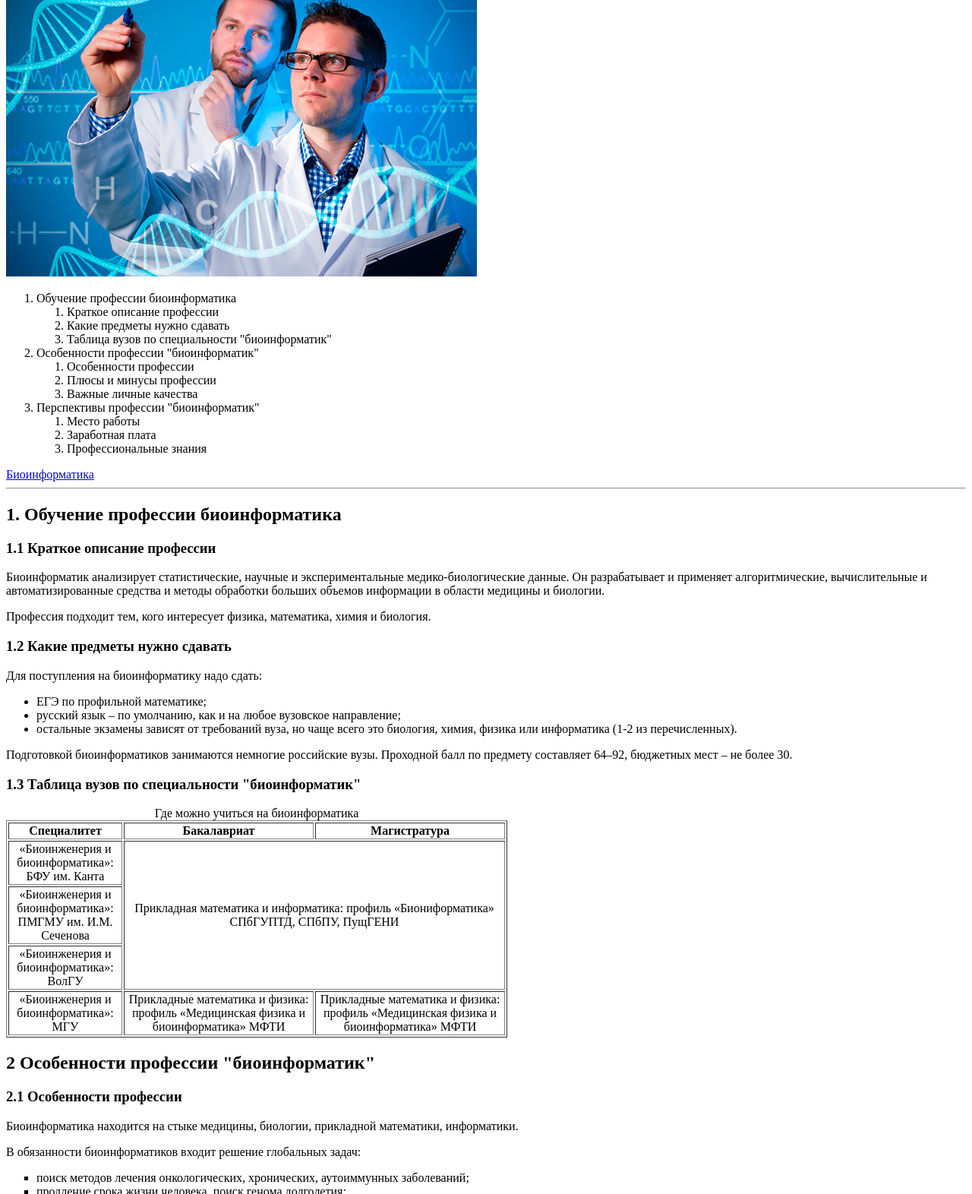
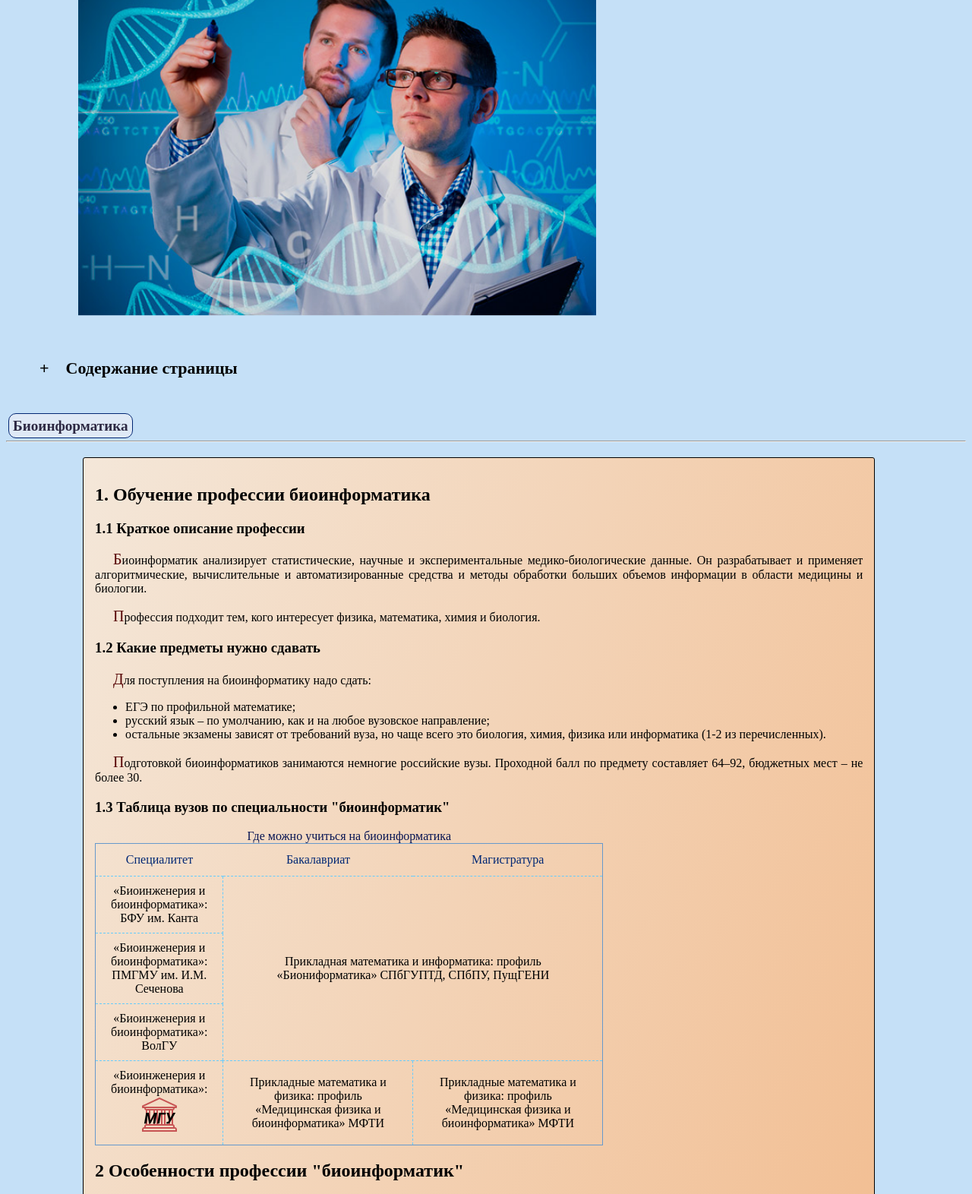
Before and after one commit to Ado4ka/bioinformatics, a plain HTML site: page profession.html in a window 1280 px wide. Shown: the part 139-1711 px from the top of the page at 76% size. Drawn offline with Linux system fonts and the light colour scheme.

Commit message:
added with css

```diff
--- /dev/null
+++ b/css/style.css
@@ -0,0 +1,143 @@
+
+
+table {
+    border: 1.5px solid #69c;
+    border-collapse: collapse; /* убирает в повтор границ*/
+    color: black;
+}
+th {
+    font-weight: normal;
+    color: rgb(1, 39, 116);
+    border-bottom: 1.5px dashed #6cf;
+    padding: 12px 17px;
+}
+td {
+
+    padding: 7px 17px;
+}
+caption {
+    color: rgb(7, 20, 83);
+}
+tbody td {
+    border-right: 1.5px dashed #6cf;
+    border-bottom: 1.5px dashed #6cf;
+    padding: 10px 20px;
+}
+tr:hover  {
+    background: #ccddff;
+}
+
+
+
+p {
+    text-indent: 1.5em; /*свойство CSS, которое задает отступ первой строки текста в элементе*/
+    width: 100%;
+    text-align: justify;
+}
+p:first-letter {
+    font-size: 20px;
+    color: rgb(87, 6, 6);
+}
+
+span.lit:before {
+    content: '* ';
+}
+
+
+
+/*ссылки меню оформление*/
+.menu {
+    border: 1px rgb(1, 39, 116) groove;
+    border-radius: 10px;
+    padding: 5px;
+    margin: 3px;
+    font-weight: bold;
+    font-size: larger;
+    background-color: rgb(223, 233, 246);
+}
+
+span.menu a {
+    color: rgb(45, 41, 67);
+    text-decoration: none;
+}
+
+/* Ссылки, которые заканчиваются на .pdf будут окрашены в красный*/
+a[href$=".pdf"] {color: red;}
+
+
+
+footer {
+    color: rgb(132, 133, 135);
+}
+
+
+/*картиночки в профессии*/
+#colbaHeader {
+    position: absolute; /*Позиционируется абсолютно, относительно родителя*/
+    top: 75px; /*Координата сверху*/
+    left: 550px; /*Координата слева*/
+    transform: scale(0.5, 0.5);/*уменишим колбу в 0,5 раз*/
+}
+#headerProfession {
+    filter: brightness(88%);
+    transform: scale(1.1, 1.1);
+    margin-left: 10%;
+    margin-top: 30px;
+    margin-bottom: 30px;
+}
+
+
+
+main, .main {
+    width: 80%;
+    margin-left: 8%;
+    margin-top: 20px;
+    border: 1px solid black;
+    padding: 15px;
+    border-radius: 3px;
+    background: linear-gradient(to bottom right , rgb(244, 231, 217), rgb(241, 172, 115));
+}
+body {
+    background-color: rgb(197, 224, 247);
+}
+
+/*раскрывающийся список*/
+/* Псевдоэлемент CSS ::-moz-list-bullet - это расширение Mozilla, которое представляет маркер
+(обычно маркерную строку) элемента списка (<li>) в неупорядоченном списке (<ul>). */
+summary::marker {
+    display: none;
+}
+/* Псевдоэлемент ::marker применяет стили к маркеру элемента списка, которые обычно
+содержит значок или номер. Работает с любым элементом или псевдоэлементом, к которого
+установлен display: list-item, например, у такого как <li> или <summary>. */
+summary {
+    display: inline-block;
+    padding: 2em 2em 2em 2em;
+    font-size: 22px;
+    cursor: pointer;
+    font-weight: bold;
+}
+summary:before {
+    content: "+";
+    margin-right: 1em;
+}
+details[open]>summary:before {
+    content: "–";
+}
+/*Этот CSS-код задает тень для элемента при фокусе на нем.*/
+summary:focus {
+    /*inset - это значение, которое указывает, что тень должна быть внутренней (внутри границ элемента)*/
+    /*0 0 2px - это значения для горизонтального смещения, вертикального смещения и радиуса размытия тени*/
+    box-shadow: inset 0 0 2px rgba(0, 0, 0, 0.3);
+}
+details {
+    display: block;
+    margin-bottom: .5rem;
+}
+
+/*сестринские элементы*/
+/*Теперь выберем элемент ol, но только тот, который находится после элемента h4 (сестринский элемент) пусть эл-ты списка имеют такой значок коричневого цвета*/
+h4 + ol li::before {
+    content: "✔ ";
+    color: brown;
+}
--- a/index.html
+++ b/index.html
@@ -8,14 +8,16 @@
     <meta name="description" content="Сайт для интересующихся новой профессией Биоинформатик">
     <meta name="keywords" content="биоинформатика, биология, биотехнология">
     <title>Биоинформатика. Что это?</title>
+    <link rel="stylesheet" href="css/style.css">
 </head>
 <body>
     <div class="header">
         <h1>Биоинформатика</h1>
         <div class="nav">
-            <br><a href="index.html" target="_self">Биоинформатика</a>
-            <a href="profession.html">Профессия биоинформатик</a>
-            <a href="sources.html">Источники</a>
+            <br>
+            <span class="menu"><a href="profession.html">Профессия биоинформатик</a></span>
+            <span class="menu"><a href="sources.html">Источники</a></span>
+            <span class="menu"><a href="redactorjs.html">Редактор JS</a></span>
         </div>
     </div>
 
@@ -60,7 +62,7 @@
                 <li>определять семейства родственных последовательностей и строить модели;</li>
                 <li>выравнивать подобные последовательности и восстанавливать филогенетические деревья с целью выявления эволюционных связей.</li>
             </ul>
-            Помимо перечисленных выше задач, следует упомянуть ещё один важнейший вопрос биоинформатики, который напрямую связан с фармацевтической биотехнологией, – обнаружение мишеней для медикаментозного воздействия и отыскание перспективных опытных соединений (так называемых "лидов" (от англ. lead compound)).
+        <p>Помимо перечисленных выше задач, следует упомянуть ещё один важнейший вопрос биоинформатики, который напрямую связан с фармацевтической биотехнологией, – обнаружение мишеней для медикаментозного воздействия и отыскание перспективных опытных соединений (так называемых "лидов" (от англ. lead compound)).</p>
         </p>
         <p>
             Рекомендуем ознакомиться с тематическим видео от "ФКН ВШЭ" что такое биоинформатика.
--- a/profession.html
+++ b/profession.html
@@ -5,15 +5,19 @@
     <meta http-equiv="X-UA-Compatible" content="IE=edge">
     <meta name="viewport" content="width=device-width, initial-scale=1.0">
     <title>Профессия Биоинформатик</title>
+    <link rel="stylesheet" href="css/style.css">
 </head>
 <body>
     <header>
         <h1>Профессия биоинформатик</h1>
-        <picture>
+        <picture >
             <source srcset="img/prof_bioinformatic.jpg" min-width: 100px>
-            <img src="img/prof_bioinformatic.jpg" alt="MDN">
+            <img id="headerProfession" src="img/prof_bioinformatic.jpg" alt="MDN">
         </picture>
+        <img id="colbaHeader" src="img/icons8-пробирка-64.png" alt="">
         <nav>
+        <details>
+            <summary>Содержание страницы</summary>
             <ol>
                 <li>Обучение профессии биоинформатика
                     <ol>
@@ -37,8 +41,9 @@
                     </ol>
                 </li>
             </ol>
+        </details>
             <nav>
-                <a href="index.html">Биоинформатика</a>
+                <span class="menu"><a href="index.html">Биоинформатика</a></span>
             </nav>
             <hr>
         </nav>
@@ -63,7 +68,7 @@
             </section>
             <section>
                 <h3>1.3 Таблица вузов по специальности "биоинформатик"</h3>
-                <table border="1">
+                <table>
                     <caption>Где можно учиться на биоинформатика</caption>
                     <colgroup  width="250">
                         <col width="150">
@@ -80,6 +85,7 @@
                     </thead>
 
                     <tbody align="center">
+                        <tr class="oneRowInTable">
                             <tr>
                                 <td>«Биоинженерия и биоинформатика»: БФУ им. Канта</td>
                                 <td colspan="2" rowspan="3">Прикладная математика и информатика: профиль «Биониформатика» СПбГУПТД, СПбПУ, ПущГЕНИ</td>
@@ -90,8 +96,9 @@
                             <tr>
                                 <td>«Биоинженерия и биоинформатика»: ВолГУ</td>
                             </tr>
-                        <tr>
-                            <td>«Биоинженерия и биоинформатика»:  МГУ</td>
+                        </tr>
+                        <tr class="oneRowInTable">
+                            <td>«Биоинженерия и биоинформатика»: <img src="img/icons8-университет-50.png" width="50" height="50"> </td>
                             <td>Прикладные математика и физика: профиль «Медицинская физика и биоинформатика» МФТИ</td>
                             <td>Прикладные математика и физика: профиль «Медицинская физика и биоинформатика» МФТИ</td>
                         </tr>
```
Also changed, not shown: redactorjs.html (added, +15 -0 lines), sources.html (+21 -7 lines), img/icons8-пробирка-64.png (added), img/icons8-студенческий-центр-30.png (added), img/icons8-университет-50.png (added). Lines whose indentation alone changed are shown as unchanged.
